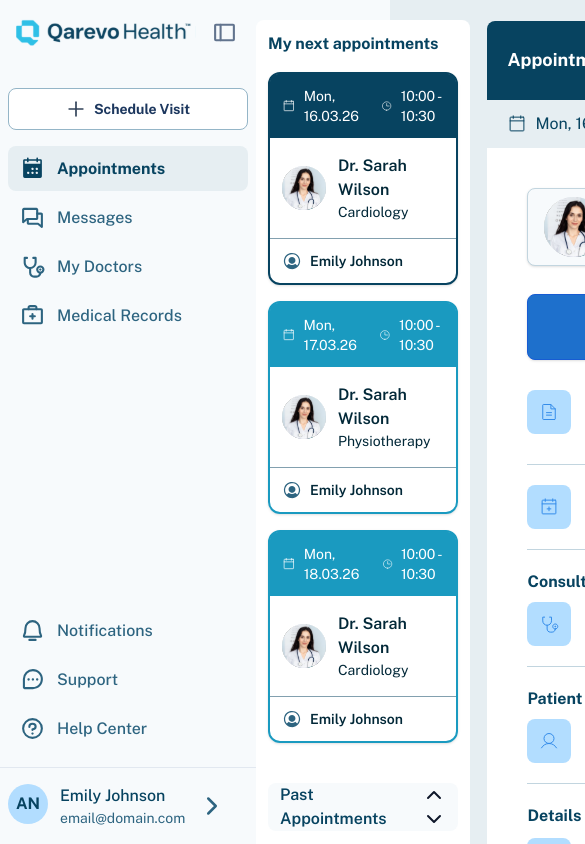
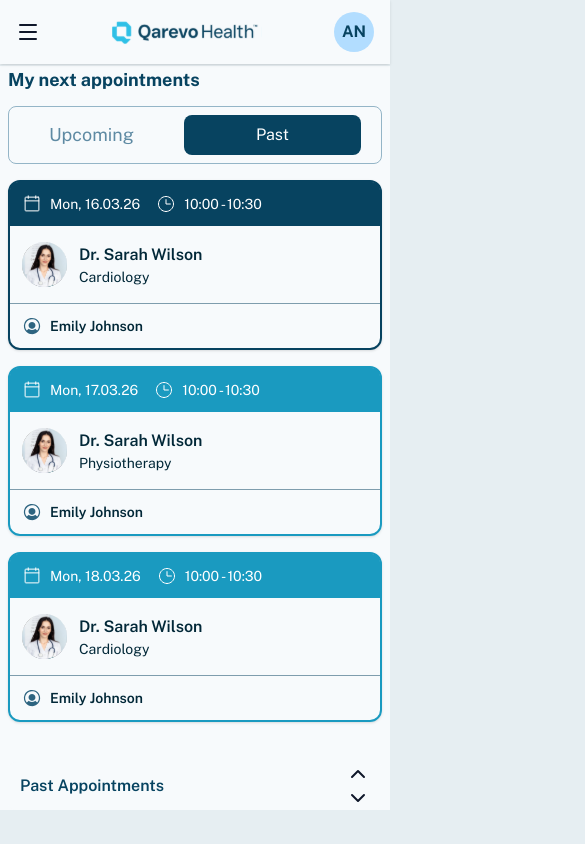
Before and after one commit to azm-nexus-ai/qarevo-platform-web, a Next.js app: page /appointment in a window 390 px wide. Shown: the top 844 px of the page, 585 px wide, since content can reach past the window. Built offline with nearby package versions, Linux system fonts and the light colour scheme.

Commit message:
feat: enhance appointment UI with responsive design and improved button styles

```diff
--- a/app/appointment/ActionButtons.jsx
+++ b/app/appointment/ActionButtons.jsx
@@ -8,9 +8,9 @@ import Chat from "../../public/icons/chatIcon.svg";
 
 export default function ActionButtons() {
   return (
-    <div className="flex mt-7 gap-5">
+    <div className="flex md:mt-7 mt-3 gap-5">
       <div className="flex">
-        <button className="bg-[#1E70CC] flex gap-3 py-2 cursor-pointer text-white border rounded-r-none rounded-lg px-34 border-[#175CD3] shadow-sm">
+        <button className="bg-[#1E70CC] flex gap-3 py-2 cursor-pointer text-white border rounded-r-none rounded-lg md:px-34 px-4  border-[#175CD3] shadow-sm">
           <Image
             src={videoIcon}
             alt="video"
@@ -27,7 +27,7 @@ export default function ActionButtons() {
         </button>
       </div>
 
-      <button className="border border-[#94B5C7] cursor-pointer shadow-sm rounded-lg flex gap-2 py-2 px-15">
+      <button className="border border-[#94B5C7] cursor-pointer shadow-sm rounded-lg flex gap-2 py-2 md:px-15 px-8">
         <Image
           src={Chat}
           alt="chat"
--- a/app/appointment/AppointmentList.jsx
+++ b/app/appointment/AppointmentList.jsx
@@ -11,13 +11,27 @@ export default function AppointmentList({
 }) {
   return (
     <div
-      className={`bg-white w-90 my-5 p-3 rounded-lg transition-all duration-200 ${
-        collapsed ? "ml-[72px]" : "ml-64"
+      className={`md:bg-white md:w-90 mt-16.5 md:my-5 md:p-3 rounded-lg transition-all duration-200 ${
+        collapsed ? "lg:ml-[72px]" : "lg:ml-64"
       }`}
     >
-      <h1 className="text-[#074360] font-bold">
+      <div className="w-full px-2 md:px-0">
+
+
+      <h1 className="text-[#074360] text-lg font-bold">
         My next appointments
       </h1>
+
+      <div className="border border-[#94B5C7] lg:hidden my-3 flex justify-between rounded-lg pl-10 pr-5 py-2">
+       <button className="cursor-pointer">
+        <p className="text-[#5E8AA3] text-lg">Upcoming</p>
+       </button>
+
+       <button className="bg-[#074360] text-white rounded-lg px-18 py-2 cursor-pointer">
+        <p>Past</p>
+       </button>
+
+      </div>
 
       <div className="flex flex-col gap-4 mt-4">
         {appointments.map((appointment) => (
@@ -45,6 +59,7 @@ export default function AppointmentList({
           </button>
         </div>
       </div>
+      </div>
     </div>
   );
 }
--- a/app/appointment/ConsultationSection.jsx
+++ b/app/appointment/ConsultationSection.jsx
@@ -13,7 +13,7 @@ export default function ConsultationSection() {
         Consultation details
       </h3>
 
-      <div className="flex gap-4">
+      <div className="flex md:flex-row flex-col gap-4">
 
         <div className="flex gap-4 items-center">
           <div className="bg-[#B2DDFF] p-3 rounded-lg">
--- a/app/appointment/DoctorCard.jsx
+++ b/app/appointment/DoctorCard.jsx
@@ -4,7 +4,7 @@ import Image from "next/image";
 
 export default function DoctorCard({ doctor }) {
   return (
-    <div className="bg-[#F7FAFC] px-4 py-2 mt-10 border border-[#C2D5DF] rounded-lg shadow-sm">
+    <div className="bg-[#F7FAFC] px-4 py-2 md:mt-10 mt-3 border border-[#C2D5DF] rounded-lg shadow-sm">
       <div className="flex items-center gap-3">
         <Image
           src={doctor.profilePic}
--- a/app/appointment/PatientInformation.jsx
+++ b/app/appointment/PatientInformation.jsx
@@ -15,7 +15,7 @@ export default function PatientInformation() {
 
       <div className="flex justify-between">
 
-        <div className="flex gap-4 items-center">
+        <div className="flex gap-1 md:gap-4 items-center">
 
           <div className="bg-[#B2DDFF] p-3 rounded-lg">
             <Image src={user} alt="user" />
@@ -27,7 +27,7 @@ export default function PatientInformation() {
 
         </div>
 
-        <button className="flex gap-2 px-4 py-2 border border-[#94B5C7] cursor-pointer rounded-lg shadow-sm">
+        <button className="flex gap-2 md:px-4 px-2 py-3 md:py-2 text-sm md:text-0 border border-[#94B5C7] cursor-pointer rounded-lg shadow-sm">
 
           <Image
             src={plus}
--- a/app/appointment/page.jsx
+++ b/app/appointment/page.jsx
@@ -40,27 +40,55 @@ const APPOINTMENTS = [
 
 export default function AppointmentPage() {
     const [selectedAppointment, setSelectedAppointment] = useState(APPOINTMENTS[0]);
+    const [showDetails, setShowDetails] = useState(false);
     const [collapsed, setCollapsed] = useState(false);
+    const [mobileOpen, setMobileOpen] = useState(false);
+
+    const handleAppointmentClick = (appointment) => {
+        setSelectedAppointment(appointment);
+
+        if (window.innerWidth < 1024) {
+            setShowDetails(true);
+        }
+    };
+
 
     return (
-       <div className="bg-[#F7FAFC] flex ">
+       <div className="bg-[#F7FAFC] md:flex ">
         <Sidebar
         collapsed={collapsed}
         setCollapsed={setCollapsed}
+        mobileOpen={mobileOpen}
+        setMobileOpen= {setMobileOpen}
         />
 
         {/* Appointments Listing */}
+        <div
+                className={`
+                ${showDetails ? "hidden" : "block"}
+                lg:block
+            `}
+        >
             <AppointmentList
                 appointments={APPOINTMENTS}
                 collapsed={collapsed}
                 selectedAppointment={selectedAppointment}
-                onSelectAppointment={setSelectedAppointment}
+                onSelectAppointment={handleAppointmentClick}
             />
+        </div>
 
         {/* Appointment details */}
+        <div
+                className={`
+                ${showDetails ? "block" : "hidden"}
+                lg:block
+                 `}
+        >
             <AppointmentDetails
                 appointment={selectedAppointment}
+                onBack={() => setShowDetails(false)}
             />
+        </div>
        </div>
     )
 }
--- a/components/patientSidebar.jsx
+++ b/components/patientSidebar.jsx
@@ -14,6 +14,7 @@ import SideBar from "../public/icons/sideBar.svg";
 import QarevoHealth from "../public/icons/qarevoHealth.svg";
 import plusLogo from "../public/icons/plusLogo.svg";
 import { ChevronLeft, ChevronRight } from "lucide-react";
+import { Menu, X } from "lucide-react";
 
 const NAV_ITEMS = [
   { id: "appointments", label: "Appointments", icon: Appointments },
@@ -34,9 +35,10 @@ export default function Sidebar({
   onNavigate,
   collapsed,
   setCollapsed,
+  mobileOpen,
+  setMobileOpen,
 }) {
   const [internalActive, setInternalActive] = useState("appointments");
-
   const activeId = activeIdProp ?? internalActive;
 
   const handleSelect = (id) => {
@@ -74,15 +76,61 @@ export default function Sidebar({
   };
 
   return (
-    <div
-      className={[
-        "fixed top-0 left-0 h-screen flex flex-col bg-[#F7FAFC] transition-all duration-200 ease-in-out",
-        collapsed ? "w-[72px]" : "w-64",
-      ].join(" ")}
-    >
+    <>
+      <div className="lg:hidden fixed top-0 left-0 right-0 z-50 flex items-center justify-between bg-[#F7FAFC] px-4 py-3 shadow-sm">
+
+      {/* Menu */}
+      <button onClick={() => setMobileOpen(true)}>
+        <Menu size={24} />
+      </button>
+
+      {/* Logo */}
+      <Image
+        src={QarevoHealth}
+        alt="Qarevo Health"
+        width={150}
+        height={40}
+      />
+
+      {/* Profile */}
+      <div className="bg-[#B2DDFF] w-10 h-10 rounded-full flex items-center justify-center">
+        <h1 className="text-[#074360] font-bold">AN</h1>
+      </div>
+    </div>
+
+      {/* Overlay */}
+      {mobileOpen && (
+        <div
+          onClick={() => setMobileOpen(false)}
+          className="fixed inset-0 bg-black/40 z-40 lg:hidden"
+        />
+      )}
+
+      <div
+        className={`
+          fixed top-0 left-0 z-50 h-screen bg-[#F7FAFC]
+          transition-transform duration-300 ease-in-out flex flex-col
+          ${collapsed ? "w-[72px]" : "w-64"}
+
+          ${
+            mobileOpen
+              ? "translate-x-0"
+              : "-translate-x-full"
+          }
+
+          lg:translate-x-0
+        `}
+      >
+      <button
+        onClick={() => setMobileOpen(false)}
+        className={`lg:hidden absolute top-4 text-[#2D6480] ${collapsed ? "right-6" : "right-4"}`}
+      >
+        <X size={24} />
+      </button>
+
       <div
         className={[
-          "flex items-center h-16 shrink-0 border-slate-200",
+          "flex items-center h-22 pt-5 shrink-0 border-slate-200",
           collapsed ? "justify-center px-0" : "justify-between px-4",
         ].join(" ")}
       >
@@ -97,7 +145,7 @@ export default function Sidebar({
 
         <button
           onClick={() => setCollapsed((c) => !c)}
-          className="flex items-center justify-center cursor-pointer h-8 w-8 rounded-md"
+          className="flex items-center justify-center  cursor-pointer h-8 w-8 rounded-md"
         >
           <Image
             src={SideBar}
@@ -109,7 +157,7 @@ export default function Sidebar({
         </button>
       </div>
 
-      <button className="flex justify-center bg-white border border-[#94B5C7] rounded-lg cursor-pointer px-2 py-2.5 mx-2 mt-6 gap-2 items-center">
+       <button className="flex justify-center bg-white border border-[#94B5C7] rounded-lg px-2 py-2.5 mx-2 mt-6 gap-2 items-center">
         <Image
           src={plusLogo}
           alt="Plus Logo"
@@ -131,7 +179,7 @@ export default function Sidebar({
         ))}
       </div>
 
-      <div className="px-2 py-4 flex gap-3 ">
+      <div className="px-2 ml-2 py-4 flex gap-3 ">
         <div className="bg-[#B2DDFF] w-10 h-10 rounded-full">
             <h1 className="text-[#074360] font-bold p-2">AN</h1>
         </div>
@@ -154,5 +202,6 @@ export default function Sidebar({
             )}
       </div>
     </div>
+    </>
   );
 }
```
Also changed, not shown: app/appointment/AppointmentDetails.jsx (+12 -2 lines), app/appointment/HealthcareFacility.jsx (+4 -4 lines).
